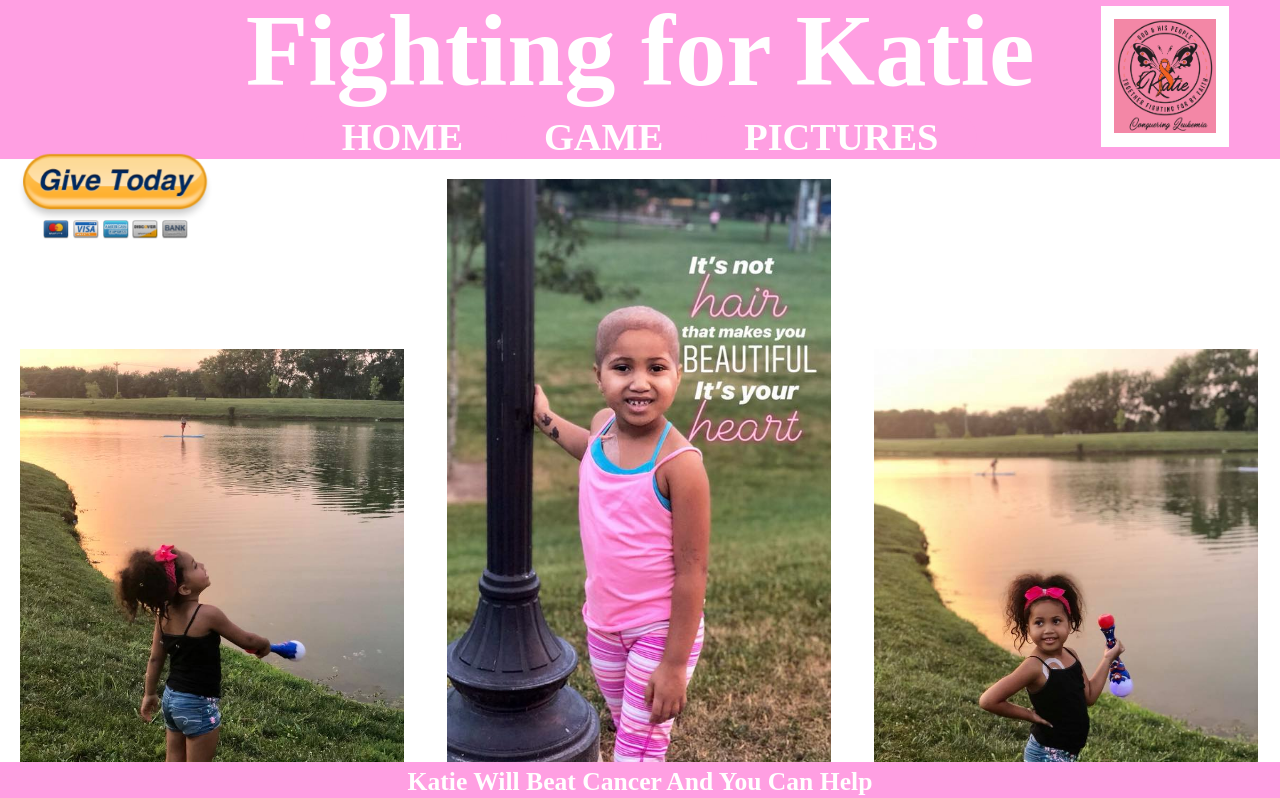
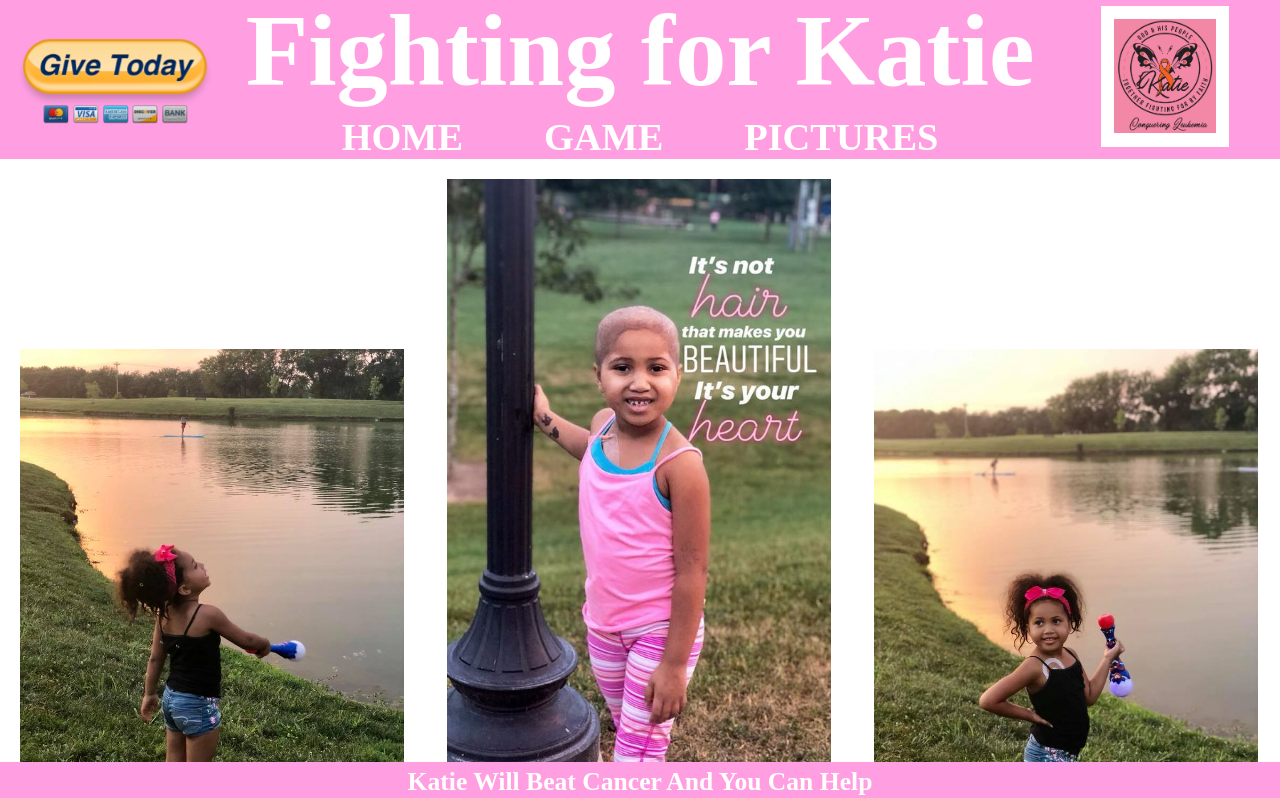
Before and after one commit to fightingforkatie/Pictures, a plain HTML site: page index.html in a window 1280 px wide. Shown: the top 798 px of the page. Drawn offline with Linux system fonts and the light colour scheme.

Commit message:
Update index.html

```diff
--- a/index.html
+++ b/index.html
@@ -161,7 +161,7 @@
         #donate{
           position: absolute;
           width: 18vw;
-          margin-top: 2vw;
+          top: 2vw;
           margin-left: 0vw;
           z-index: 12;
         }
```
